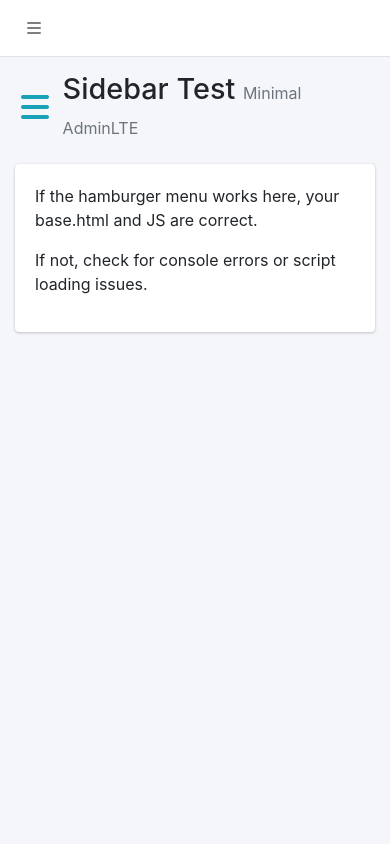
After one commit to ashik4u/expense-manager, a Django app: page /sidebar-test/ in a window 390 px wide. The commit adds this page. Run offline with Django 5.2, Linux system fonts and the light colour scheme; some libraries are stand-ins or nearby versions.

Commit message:
Fix AdminLTE sidebar/hamburger menu structure and add minimal test template

```diff
--- a/core/urls.py
+++ b/core/urls.py
@@ -34,4 +34,5 @@ urlpatterns = [
     path('select2/', include('django_select2.urls')),
     path('api/vendor-balance/', vendor_balance),
     path('accounts/', include('django.contrib.auth.urls')),  # Add this line
+    path('sidebar-test/', views.sidebar_test, name='sidebar_test'),
 ] + static(settings.MEDIA_URL, document_root=settings.MEDIA_ROOT)
--- a/core/views.py
+++ b/core/views.py
@@ -1,6 +1,7 @@
 from django.views.decorators.http import require_POST
 from django.shortcuts import redirect, get_object_or_404
 from django.http import JsonResponse
+from django.shortcuts import render
 
 def payment_add(request):
 	from .models import Payment, Vendor
@@ -739,3 +740,6 @@ def return_delete(request, pk):
     vendor_name = ret.vendor.name
     ret.delete()
     return redirect('vendor_summary', name=vendor_name)
+
+def sidebar_test(request):
+    return render(request, 'core/sidebar_test.html')
--- a/templates/core/dashboard.html
+++ b/templates/core/dashboard.html
@@ -1,7 +1,5 @@
 {% extends 'base.html' %}
 {% block content %}
-    <!-- Content Wrapper -->
-    <div class="content-wrapper">
     <div class="content-header">
         <div class="container-fluid">
             <div class="row mb-2">
@@ -92,6 +90,4 @@
             </div>
         </div>
     </section>
-    </div>
-</div>
 {% endblock %}
--- /dev/null
+++ b/templates/core/sidebar_test.html
@@ -0,0 +1,23 @@
+{% extends 'base.html' %}
+{% block content %}
+<div class="content-header">
+  <div class="row mb-2 align-items-center">
+    <div class="col-sm-6 d-flex align-items-center">
+      <i class="fas fa-bars fa-2x text-info mr-2"></i>
+      <div>
+        <h1 class="m-0">Sidebar Test <small class="text-muted" style="font-size:1rem;">Minimal AdminLTE</small></h1>
+      </div>
+    </div>
+  </div>
+</div>
+<section class="content">
+  <div class="container-fluid">
+    <div class="card">
+      <div class="card-body">
+        <p>If the hamburger menu works here, your base.html and JS are correct.</p>
+        <p>If not, check for console errors or script loading issues.</p>
+      </div>
+    </div>
+  </div>
+</section>
+{% endblock %}
--- a/templates/core/vendor_list.html
+++ b/templates/core/vendor_list.html
@@ -1,6 +1,5 @@
 {% extends 'base.html' %}
 {% block content %}
-    <div class="content-wrapper">
     <div class="content-header">
         <div class="container-fluid">
             <div class="row mb-2 align-items-center">
@@ -71,6 +70,4 @@
             </div>
         </div>
     </section>
-    </div>
-</div>
 {% endblock %}
--- a/templates/core/vendor_summary.html
+++ b/templates/core/vendor_summary.html
@@ -3,6 +3,7 @@
 <head>
     <meta charset="UTF-8">
     <title>{{ vendor.name }} - Transaction Summary</title>
+    <meta name="viewport" content="width=device-width, initial-scale=1">
     <link rel="stylesheet" href="https://cdn.jsdelivr.net/npm/select2@4.1.0-rc.0/dist/css/select2.min.css">
     <link rel="stylesheet" href="https://cdn.jsdelivr.net/npm/@ttskch/select2-bootstrap4-theme@x.x.x/dist/select2-bootstrap4.min.css">
     <link rel="stylesheet" href="https://cdn.jsdelivr.net/npm/admin-lte@3.2/dist/css/adminlte.min.css">
```
Also changed, not shown: db.sqlite3. Lines whose indentation alone changed are shown as unchanged.
